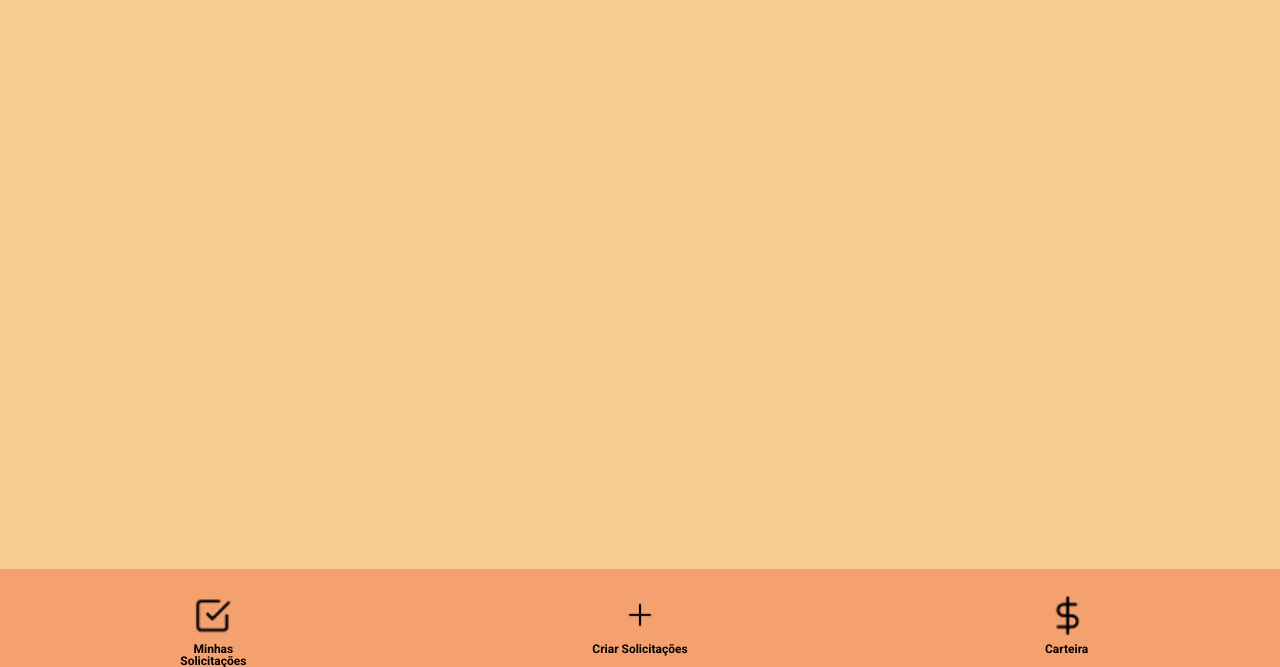
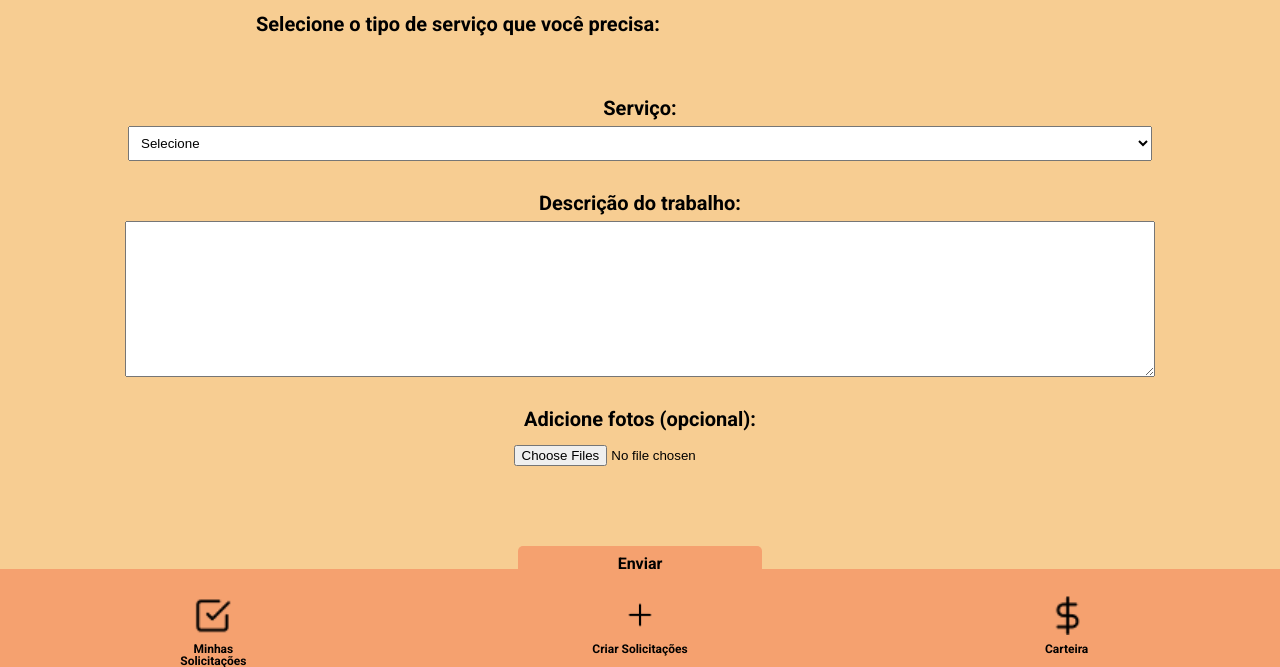
Before and after one commit to Arqgilmar/PI, a plain HTML site: page nova-solicitacao.html in a window 1280 px wide. Shown: the part 133-800 px from the top of the page. Drawn offline with Linux system fonts and the light colour scheme.

Commit message:
Alteração
27/10/2024

```diff
--- a/main.js
+++ b/main.js
@@ -1,4 +1,4 @@
-//LOGIN
+//JS LOGIN
 function toggleMenu() {
     var menu = document.getElementById("menu");
     if (menu.style.display === "block") {
@@ -8,7 +8,7 @@ function toggleMenu() {
     }
 }
 
-//FEED
+//JS FEED
 let currentIndex1 = 0;
 let currentIndex2 = 0;
 
@@ -44,6 +44,10 @@ function prevSlide(id) {
     }
 }
 
+
+
+
+//JS CADASTRO
 const formulario = document.getElementById('meuFormulario');
 
 formulario.addEventListener('submit', (event) => {
@@ -123,3 +127,45 @@ formulario.addEventListener('submit', (event) => {
     alert('Formulário válido! Dados enviados.');
     return true;
 });
+
+
+
+//JS NOVA SOLICITAÇÃO
+const form = document.getElementById('form-solicitacao');
+
+form.addEventListener('submit', (event) => {
+  event.preventDefault(); // Impede o envio padrão do formulário
+
+  // Obtenha os dados do formulário
+  const servico = document.getElementById('servico').value;
+  const problema = document.getElementById('problema').value;
+  const fotos = document.getElementById('fotos').files;
+
+  // Crie um objeto com os dados do formulário
+  const formData = new FormData();
+  formData.append('servico', servico);
+  formData.append('problema', problema);
+  for (let i = 0; i < fotos.length; i++) {
+    formData.append('fotos', fotos[i]);
+  }
+
+  // Envie os dados para o servidor (substitua a URL pelo seu endpoint)
+  fetch('/seu-endpoint', {
+    method: 'POST',
+    body: formData
+  })
+  .then(response => {
+    if (!response.ok) {
+      throw new Error('Erro ao enviar os dados');
+    }
+    return response.json();
+  })
+  .then(data => {
+    console.log('Dados enviados com sucesso:', data);
+    // Exibir mensagem de sucesso para o usuário
+  })
+  .catch(error => {
+    console.error('Erro:', error);
+    // Exibir mensagem de erro para o usuário
+  });
+});
--- a/nova-solicitacao.html
+++ b/nova-solicitacao.html
@@ -74,6 +74,31 @@
     </header>
 
 
+    <form id="form-solicitacao">
+
+        <h2 class="titulo texto">Nova Solicitação</h2>
+        <p class="subtitulo texto">Selecione o tipo de serviço que você precisa:</p>
+
+        <label for="servico"><p class="texto-soli texto">Serviço:</p></label>
+        <select class="select-servico" id="servico" name="servico">
+            <option value="">Selecione</option>
+            <option value="hidraulica">Hidráulica</option>
+            <option value="pintura">Pintura</option>
+            <option value="limpeza">Limpeza</option>
+            <option value="mudanca">Mudança</option>
+            <option value="pedreira">Pedreira</option>
+            <option value="outros">Outros</option>
+        </select>
+
+        <label for="problema"><p class="texto-soli">Descrição do trabalho:</p></label>
+        <textarea id="problema" name="problema" rows="5"></textarea>
+
+        <label for="fotos"><p class="texto-soli texto">Adicione fotos (opcional):</p></label>
+        <input class="input-soli" type="file" id="fotos" name="fotos" multiple>
+
+        <a class="btn-soli" href="./minhas-solicitacoes.html" type="submit">Enviar</a>
+
+    </form>
 
     <footer>
         <div class="footer-container">
--- a/styles/style-nova-sol.css
+++ b/styles/style-nova-sol.css
@@ -1,3 +1,74 @@
 @import url(./geral.css);
 @import url(./style-cabecalho.css);
 @import url(./style-rodape.css);
+
+form {
+    display: flex;
+    flex-direction: column;
+    justify-content: center;
+    align-items: center;
+    width: 100vw;
+    height: 80vh;
+}
+
+label {
+    display: block;
+}
+
+textarea {
+    width: 80%;
+    height: 150px;
+}
+
+.texto {
+    font-family: 'Roboto', sans-serif;
+    font-size: 20px;
+    font-weight: 700;
+}
+
+.texto-soli {
+    font-family: 'Roboto', sans-serif;
+    font-size: 20px;
+    font-weight: 700;
+}
+
+.titulo{
+    font-size: 30px;
+    margin-bottom: 2rem;
+}
+
+.subtitulo {
+    width: 60%;
+    margin-bottom: 2rem;
+}
+
+.texto-soli {
+    margin-bottom: .5rem;
+    margin-top: 2rem;
+}
+
+.btn-soli {
+    background-color: #f5a16f;
+    padding: 10px 100px;
+    border-radius: 5px;
+    margin-top: 5rem;
+    text-decoration: none;
+    color: #000000;
+    font-family: 'Roboto', sans-serif;
+    font-size: 16px;
+    font-weight: 700;
+}
+
+.btn-soli:hover {
+    cursor: pointer;
+    background-color: #f3b794;
+}
+
+.select-servico {
+    padding: .5rem;
+    width: 80%;
+}
+
+.input-soli {
+    margin-top: .5rem;
+}
```
